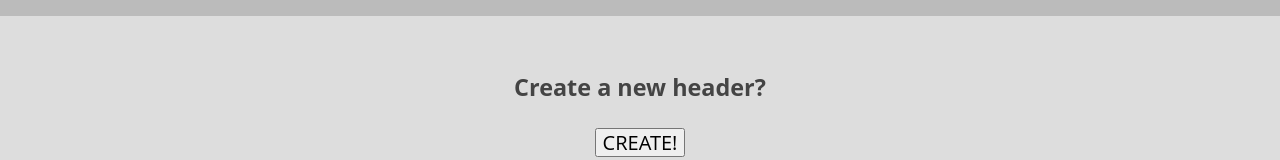
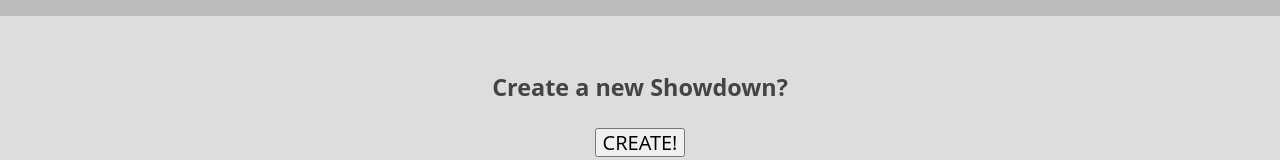
Before and after one commit to geordo9/user-page, a plain HTML site: page index.html in a window 1280 px wide. Shown: the part 674-834 px from the top of the page. Drawn offline with nearby package versions, Linux system fonts and the light colour scheme.

```diff
--- a/index.html
+++ b/index.html
@@ -33,7 +33,7 @@
       </section>
       <section>
           <header id='create-header'>
-              <h3>Create a new header?</h3>
+              <h3>Create a new Showdown?</h3>
           </header>
           <button id='create-button'>CREATE!</button>
       </section>
```
